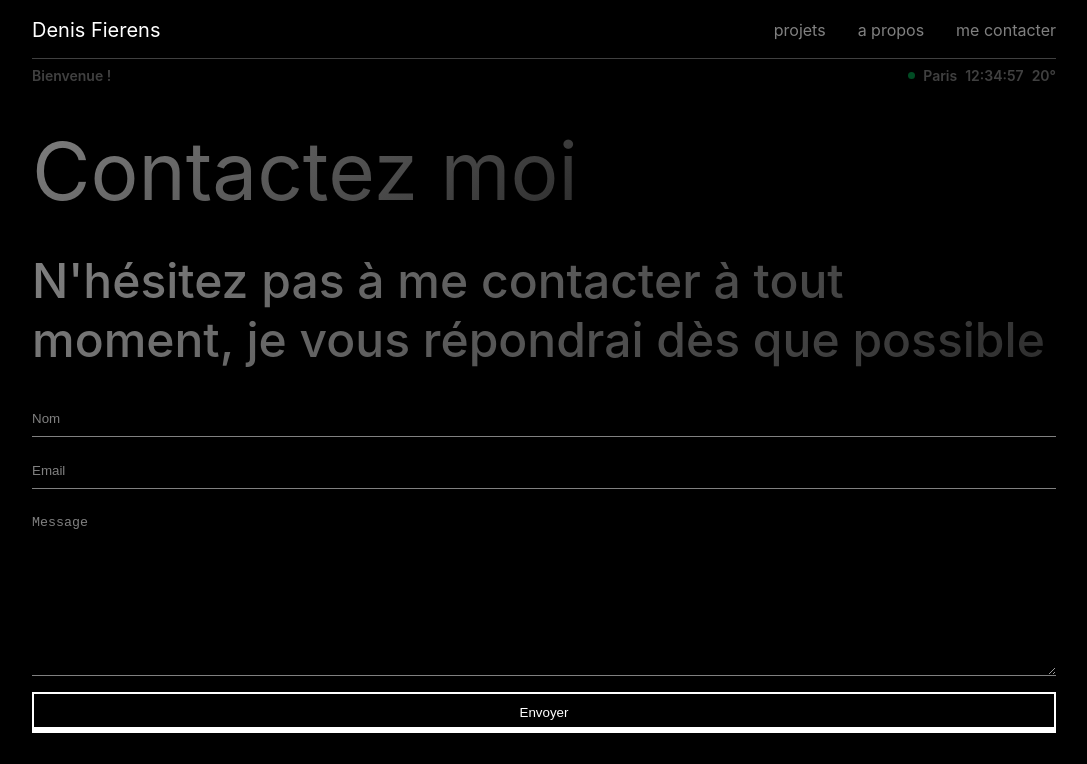
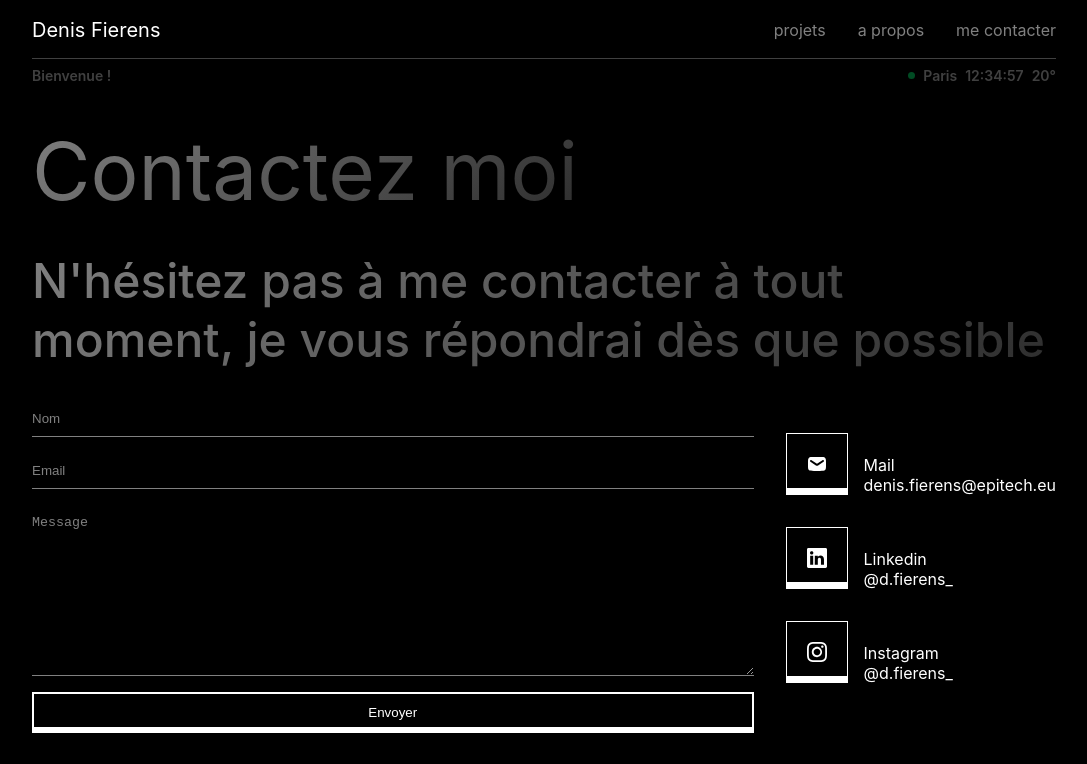
Before and after one commit to FierensDev/portfolio, a React (Create React App) app: page /portfolio/contact in a window 1280 px wide. Shown: the top 764 px of the page, without its empty margins (96-1183 px from the left). Built offline with nearby package versions, Linux system fonts and the light colour scheme; the HTML template or start-up script is replaced by a standard one.

Commit message:
contact 80%

```diff
--- a/src/components/Organisms/Navbar/Navbar.tsx
+++ b/src/components/Organisms/Navbar/Navbar.tsx
@@ -16,7 +16,7 @@ export function Navbar(){
 
 
 
-    <Link to="/">
+    <Link to="/portfolio">
       <h1>Denis Fierens</h1>
     </Link>
 
@@ -26,7 +26,7 @@ export function Navbar(){
     <div className="navbar__main__links">
       <a className="onhover-color-white" href="#section_project">projets</a>
       <a className="onhover-color-white" href="#section_about">a propos</a>
-      <Link className="onhover-color-white" to="/contact">me contacter</Link>
+      <Link className="onhover-color-white" to="/portfolio/contact">me contacter</Link>
     </div>
     <div className={displayNavbar ? `hide-element` : `navbar__main__progress-bar` }>
       <div className="navbar__main__progress-bar__scroll-watcher"></div>
@@ -38,7 +38,7 @@ export function Navbar(){
     <div className="navbar__burger-menu-open">
       <a className="onhover-color-white" href="#section_project" onClick={handlerDisplayNavbar}>projets</a>
       <a className="onhover-color-white" href="#section_about" onClick={handlerDisplayNavbar}>a propos</a>
-      <Link className="onhover-color-white" to="/contact" onClick={handlerDisplayNavbar}>me contacter</Link>
+      <Link className="onhover-color-white" to="/portfolio/contact" onClick={handlerDisplayNavbar}>me contacter</Link>
     </div>
     :
     <></>
--- a/src/components/Pages/Contact/Contact.css
+++ b/src/components/Pages/Contact/Contact.css
@@ -93,3 +93,14 @@
 .test {
   color: white;
 }
+
+.container__social-media{
+  display: grid;
+  gap: 32px;
+}
+
+@media (min-width: 768px){
+  .container__social-media{
+    grid-template-columns: 1fr auto;
+  }
+}
--- a/src/components/Pages/Contact/Contact.tsx
+++ b/src/components/Pages/Contact/Contact.tsx
@@ -27,6 +27,7 @@ export function Contact(){
         </p>
       </div>
 
+      <div className='container__social-media'>
         <form onSubmit={handleForm} className='contact__form'>
           <input type="text" name='name' id='name' placeholder='Nom' className='contact__form-input'/>
           <input type="email" name='email' id='email' required placeholder='Email' className='contact__form-input' />
@@ -43,7 +44,7 @@ export function Contact(){
 
 
         <div className='contact__social-media'>
-        <a href="mailto:denis.fierens@epitech.eu" className='social-media'>
+          <a href="mailto:denis.fierens@epitech.eu" target="_blank" className='social-media'>
             <div className='social-media__square'>
               <div className='button__content test'>
                 <svg width="18" height="14" viewBox="0 0 18 14" fill="currentColor" xmlns="http://www.w3.org/2000/svg">
@@ -53,12 +54,12 @@ export function Contact(){
               <div className='button__background-to-top'></div>
             </div>
             <div className='social-media__text'>
-            <p>Mail</p>
-            <p>denis.fierens@epitech.eu</p>
+              <p className='color-white'>Mail</p>
+              <p className='color-white'>denis.fierens@epitech.eu</p>
             </div>
           </a>
 
-        <div className='social-media'>
+          <a href='https://www.linkedin.com/in/fierensdenis' target="_blank" className='social-media'>
             <div className='social-media__square'>
               <div className='button__content test'>
                 <svg width="20" height="20" viewBox="0 0 20 20" fill="currentColor" xmlns="http://www.w3.org/2000/svg">
@@ -68,12 +69,12 @@ export function Contact(){
               <div className='button__background-to-top'></div>
             </div>
             <div className='social-media__text'>
-            <p>Linkedin</p>
-            <p>@fierensdenis</p>
+              <p className='color-white'>Linkedin</p>
+              <p className='color-white'>@d.fierens_</p>
             </div>
-        </div>
+          </a>
 
-        <div className='social-media'>
+          <a href="https://www.instagram.com/d.fierens_" target="_blank" className='social-media'>
             <div className='social-media__square'>
               <div className='button__content test'>
                 <svg width="20" height="20" viewBox="0 0 20 20" fill="currentColor" xmlns="http://www.w3.org/2000/svg">
@@ -83,9 +84,10 @@ export function Contact(){
               <div className='button__background-to-top'></div>
             </div>
             <div className='social-media__text'>
-            <p>Instagram</p>
-            <p>@denisfierens</p>
+              <p className='color-white'>Instagram</p>
+              <p className='color-white'>@d.fierens_</p>
             </div>
+          </a>
         </div>
       </div>
     </div>
```
Lines whose indentation alone changed are shown as unchanged.
